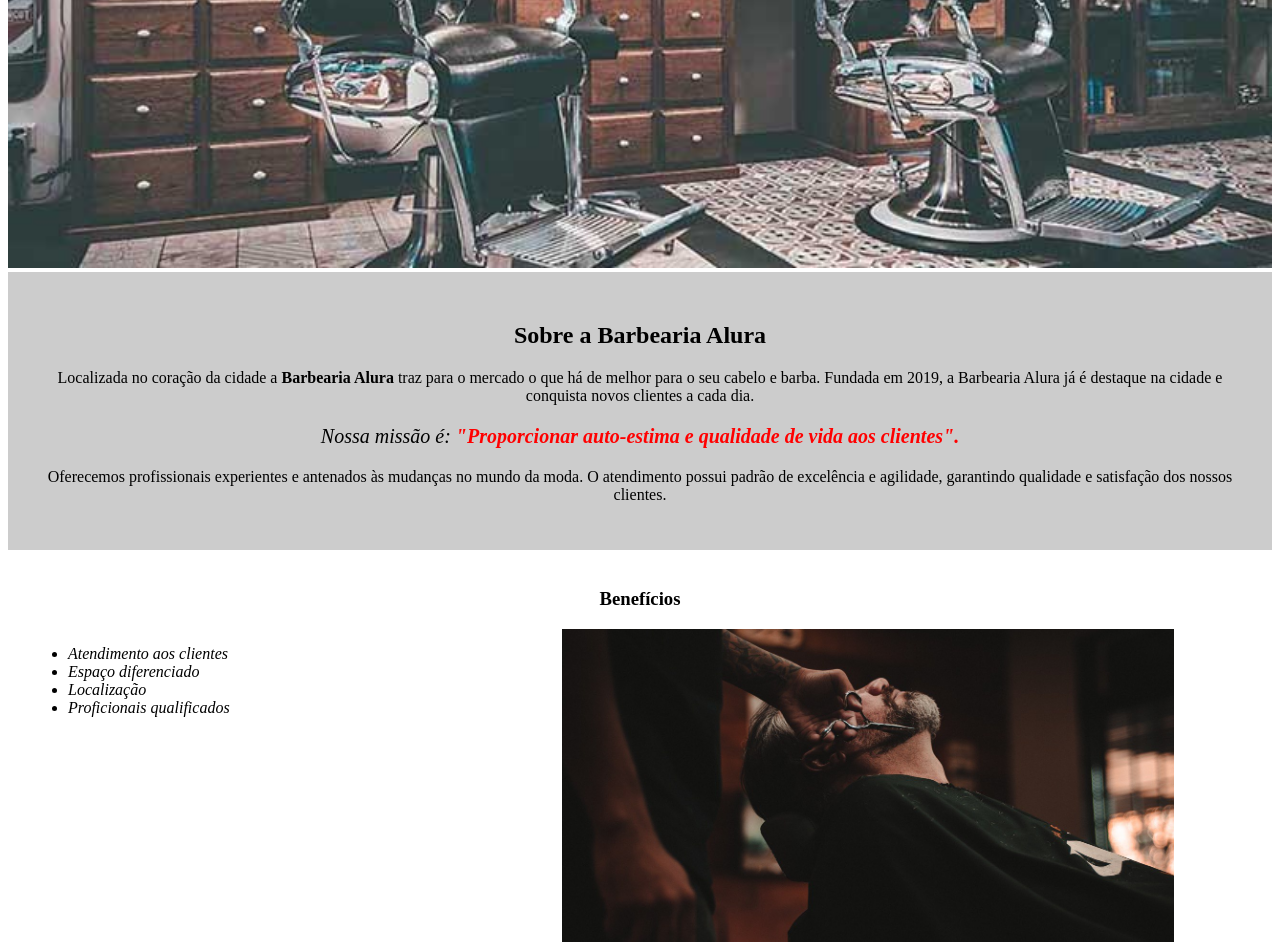
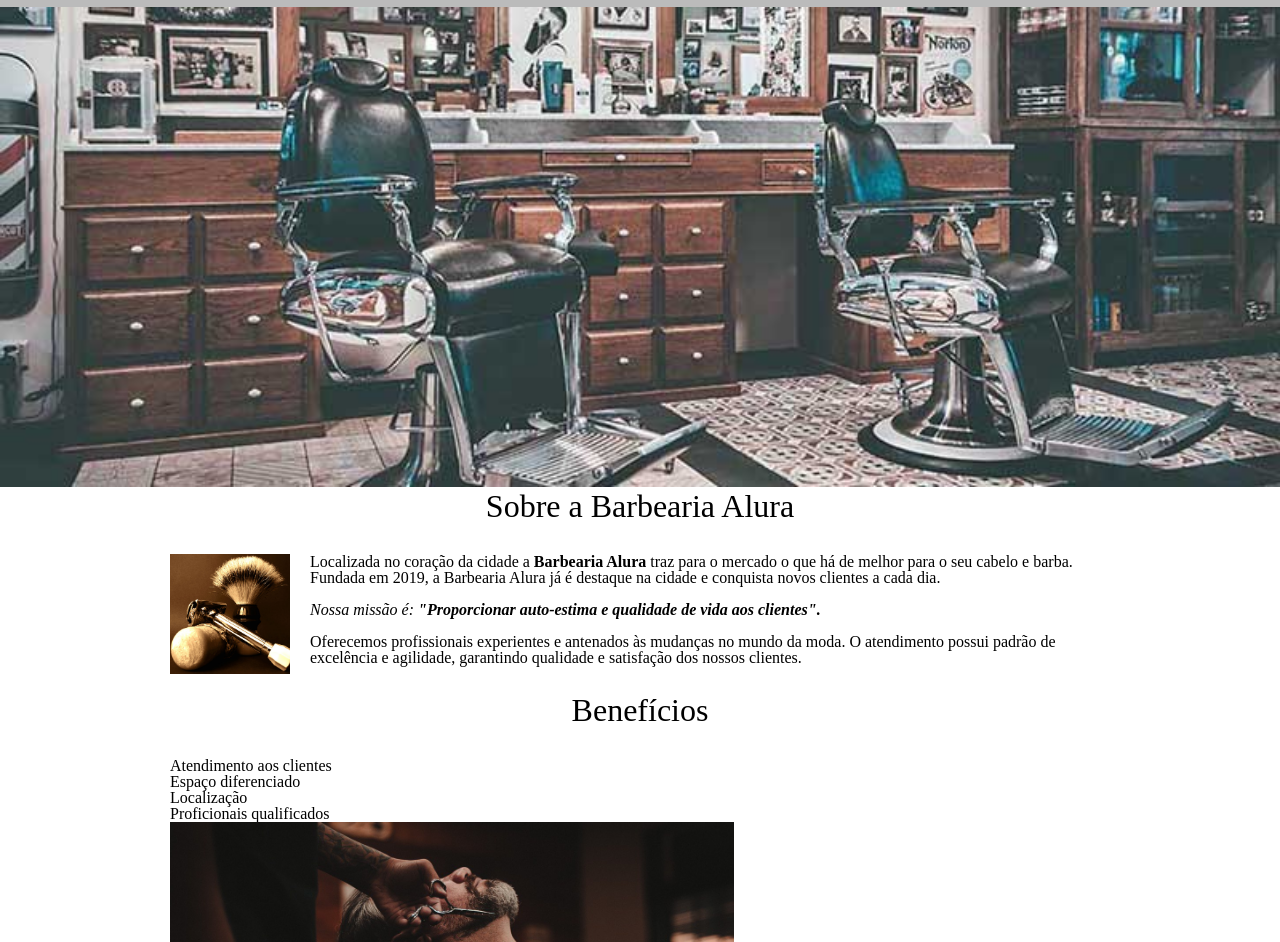
Before and after one commit to rosisantana/Barbearia-Alura, a plain HTML site: page index.html in a window 1280 px wide. Shown: the part 286-1228 px from the top of the page. Drawn offline with Linux system fonts and the light colour scheme.

Commit message:
reestruturação da página index.html

```diff
--- a/index.html
+++ b/index.html
@@ -3,19 +3,31 @@
     <head>
         <meta charset="UTF-8">
         <title>Barbearia Alura</title>
-
-        <link rel="stylesheet" href="style-home.css">
+        <link rel="stylesheet" href="reset.css">
+        <link rel="stylesheet" href="style.css">
+        <!-- <link rel="stylesheet" href="style-home.css">         -->
     </head>
     <body>
 
         <header>
-           <h1 class="titulo-principal">Barbearia Alura</h1>
+            <div class="caixa">
+                <h1><img src="imagens/logo.png" alt="Logo da Barbearia Alura"></h1>
+                <nav>
+                    <ul>
+                        <li><a href="index.html">Home</a></li>
+                        <li><a href="produtos.html">Produtos</a></li>
+                        <li><a href="contato.html">Contato</a></li>
+                    </ul>
+                </nav>
+            </div>
         </header>
 
-        <img src="imagens/banner.jpg" alt="Banner da barbearia"" id="banner">
+        <img src="imagens/banner.jpg" alt="Banner da barbearia"" class="banner">
 
-        <div class="principal">
-            <h2 class="titulo-centralizado">Sobre a Barbearia Alura</h2>
+        <main>
+            <section class="principal">
+                <h2 class="titulo-principal">Sobre a Barbearia Alura</h2>
+                <img class= "utensilios" src="imagens/utensilios.jpg" alt="Utensílios de um barbeiro">
 
                 <p>Localizada no coração da cidade a <strong> Barbearia Alura </strong> traz para o mercado o que há de melhor para o seu cabelo e barba. Fundada em 2019, a Barbearia Alura já é destaque na cidade e conquista novos clientes a cada dia.
                 </p>
@@ -24,10 +36,10 @@
 
                 <p>Oferecemos profissionais experientes e antenados às mudanças no mundo da moda. O atendimento possui padrão de excelência e agilidade, garantindo qualidade e satisfação dos nossos clientes.
                 </p>
-        </div>
+            </section>
 
-        <div class="beneficios">
-            <h3 class="titulo-centralizado">Benefícios</h3>
+            <section class="beneficios">
+                <h3 class="titulo-principal">Benefícios</h3>
                 <ul>
                     <li class="itens">Atendimento aos clientes</li>
                     <li class="itens">Espaço diferenciado</li>
@@ -35,9 +47,12 @@
                     <li class="itens">Proficionais qualificados</li>
                 </ul>
                 <img src="imagens/beneficios.jpg" alt="benefícios" class="imagem-beneficios">
+            </section>
+        </main>
 
-        </div>
-
-
+        <footer>
+            <img src="imagens/logo-branco.png" alt="Logo da Barbearia Alura">
+            <p class="copyright"> &copy; Copyright - Barbearia Alura 2020 </p>
+        </footer>
     </body>
 </html>
--- a/style.css
+++ b/style.css
@@ -153,3 +153,38 @@ td, th {
     border: 1px solid #000000;
     padding: 15px 18px;
 }
+
+/* Página inicial */
+
+.banner{
+    width: 100%;
+}
+
+.titulo-principal {
+    text-align: center;
+    font-size: 2em;
+    margin: 0 0 1em;
+    clear: left;
+}
+
+.principal p {
+    margin: 0 0 1em;
+}
+
+.principal strong {
+    font-weight: bold;
+}
+
+.principal em {
+    font-style: italic;
+}
+
+.utensilios {
+    width: 120px;
+    float: left;
+    margin: 0 20px 20px 0;
+}
+
+.imagem-beneficios {
+    width: 60%;
+}
```
Also changed, not shown: imagens/utensilios.jpg (added). Lines whose indentation alone changed are shown as unchanged.
